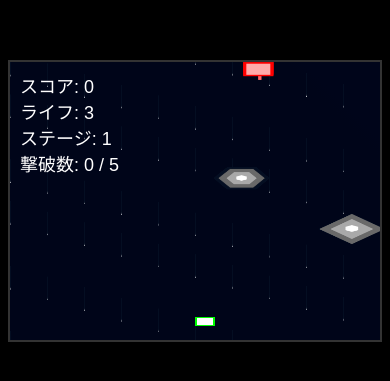
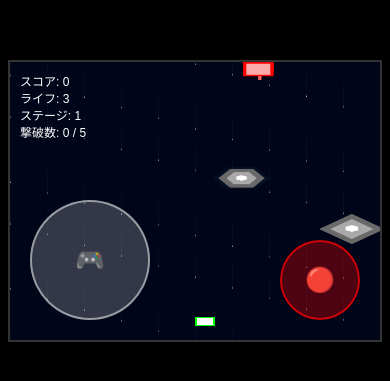
Before and after one commit to nonaka0812/danmaku-game, a plain HTML site: page index.html in a window 390 px wide. Shown: the part 221-602 px from the top of the page. Drawn offline with Linux system fonts and the light colour scheme.

Commit message:
Update index.html

```diff
--- a/index.html
+++ b/index.html
@@ -5,6 +5,10 @@
     <meta name="viewport" content="width=device-width, initial-scale=1.0">
     <title>2D弾幕ゲーム</title>
     <style>
+        * {
+            box-sizing: border-box;
+        }
+
         body {
             margin: 0;
             padding: 0;
@@ -14,16 +18,22 @@
             align-items: center;
             min-height: 100vh;
             font-family: Arial, sans-serif;
+            overflow: hidden;
+            touch-action: none;
         }
 
         #gameContainer {
             position: relative;
             border: 2px solid #333;
             background: linear-gradient(45deg, #001122, #002244);
+            max-width: 100vw;
+            max-height: 100vh;
         }
 
         #gameCanvas {
             display: block;
+            max-width: 100%;
+            max-height: 100%;
         }
 
         #ui {
@@ -31,8 +41,9 @@
             top: 10px;
             left: 10px;
             color: white;
-            font-size: 18px;
+            font-size: clamp(12px, 3vw, 18px);
             z-index: 10;
+            pointer-events: none;
         }
 
         #instructions {
@@ -40,7 +51,8 @@
             bottom: 10px;
             left: 10px;
             color: #ccc;
-            font-size: 14px;
+            font-size: clamp(10px, 2.5vw, 14px);
+            pointer-events: none;
         }
 
         #gameOver {
@@ -49,25 +61,110 @@
             left: 50%;
             transform: translate(-50%, -50%);
             color: white;
-            font-size: 24px;
+            font-size: clamp(18px, 5vw, 24px);
             text-align: center;
             display: none;
             z-index: 20;
+            background: rgba(0, 0, 0, 0.8);
+            padding: 20px;
+            border-radius: 10px;
         }
 
         button {
             background: #4CAF50;
             border: none;
             color: white;
-            padding: 10px 20px;
-            font-size: 16px;
+            padding: clamp(8px, 2vw, 12px) clamp(16px, 4vw, 20px);
+            font-size: clamp(14px, 3.5vw, 16px);
             cursor: pointer;
             border-radius: 5px;
             margin-top: 10px;
+            touch-action: manipulation;
         }
 
         button:hover {
             background: #45a049;
+        }
+
+        button:active {
+            background: #3d8b40;
+        }
+
+        /* タッチコントロール */
+        #touchControls {
+            position: absolute;
+            bottom: 0;
+            left: 0;
+            right: 0;
+            height: 150px;
+            z-index: 15;
+            display: none;
+            pointer-events: none;
+        }
+
+        .touch-button {
+            position: absolute;
+            background: rgba(255, 255, 255, 0.2);
+            border: 2px solid rgba(255, 255, 255, 0.5);
+            border-radius: 50%;
+            color: white;
+            font-size: 24px;
+            display: flex;
+            align-items: center;
+            justify-content: center;
+            pointer-events: auto;
+            touch-action: manipulation;
+            user-select: none;
+        }
+
+        .touch-button:active {
+            background: rgba(255, 255, 255, 0.4);
+        }
+
+        #movePad {
+            width: 120px;
+            height: 120px;
+            bottom: 20px;
+            left: 20px;
+        }
+
+        #shootButton {
+            width: 80px;
+            height: 80px;
+            bottom: 20px;
+            right: 20px;
+            background: rgba(255, 0, 0, 0.3);
+            border-color: rgba(255, 0, 0, 0.7);
+        }
+
+        #shootButton:active {
+            background: rgba(255, 0, 0, 0.5);
+        }
+
+        /* モバイル表示時の調整 */
+        @media (max-width: 768px) {
+            #instructions {
+                display: none;
+            }
+
+            #touchControls {
+                display: block;
+            }
+
+            #ui {
+                font-size: 14px;
+            }
+        }
+
+        @media (max-width: 480px) {
+            #ui {
+                font-size: 12px;
+            }
+
+            #gameOver {
+                font-size: 16px;
+                padding: 15px;
+            }
         }
     </style>
 </head>
@@ -88,6 +185,12 @@
             <div>最終スコア: <span id="finalScore">0</span></div>
             <button onclick="restartGame()">リスタート</button>
         </div>
+
+        <!-- タッチコントロール -->
+        <div id="touchControls">
+            <div id="movePad" class="touch-button">🎮</div>
+            <div id="shootButton" class="touch-button">🔴</div>
+        </div>
     </div>
 
     <script src="game.js"></script>
```
